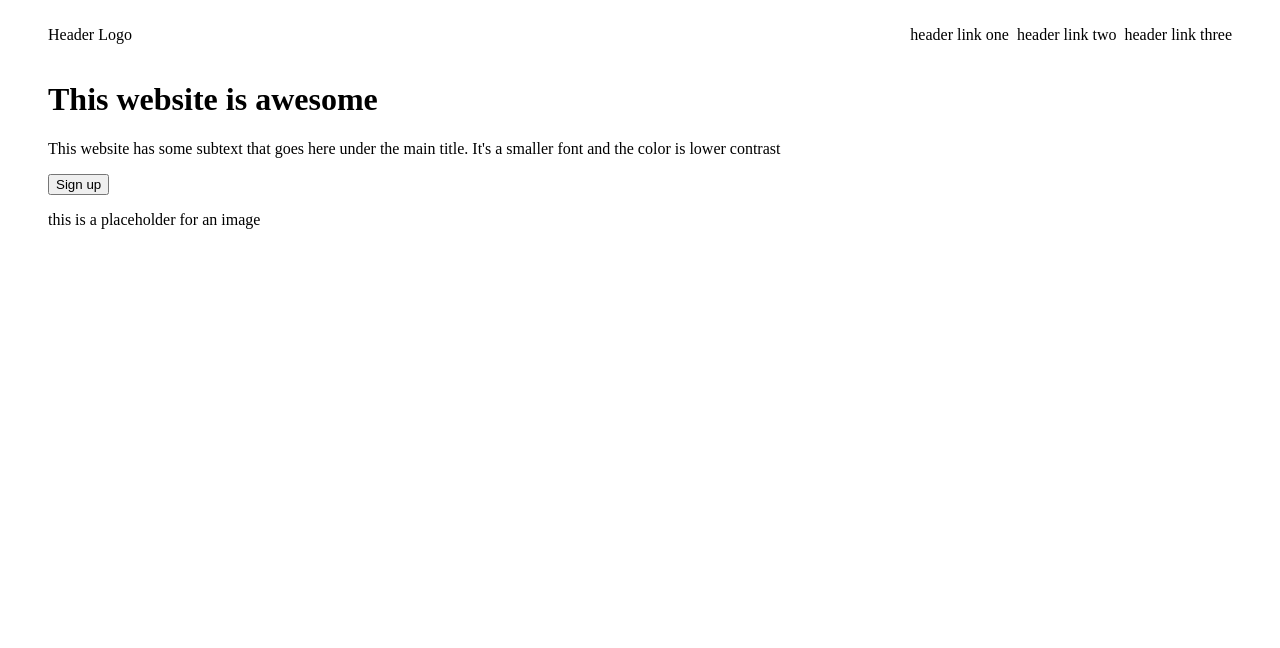
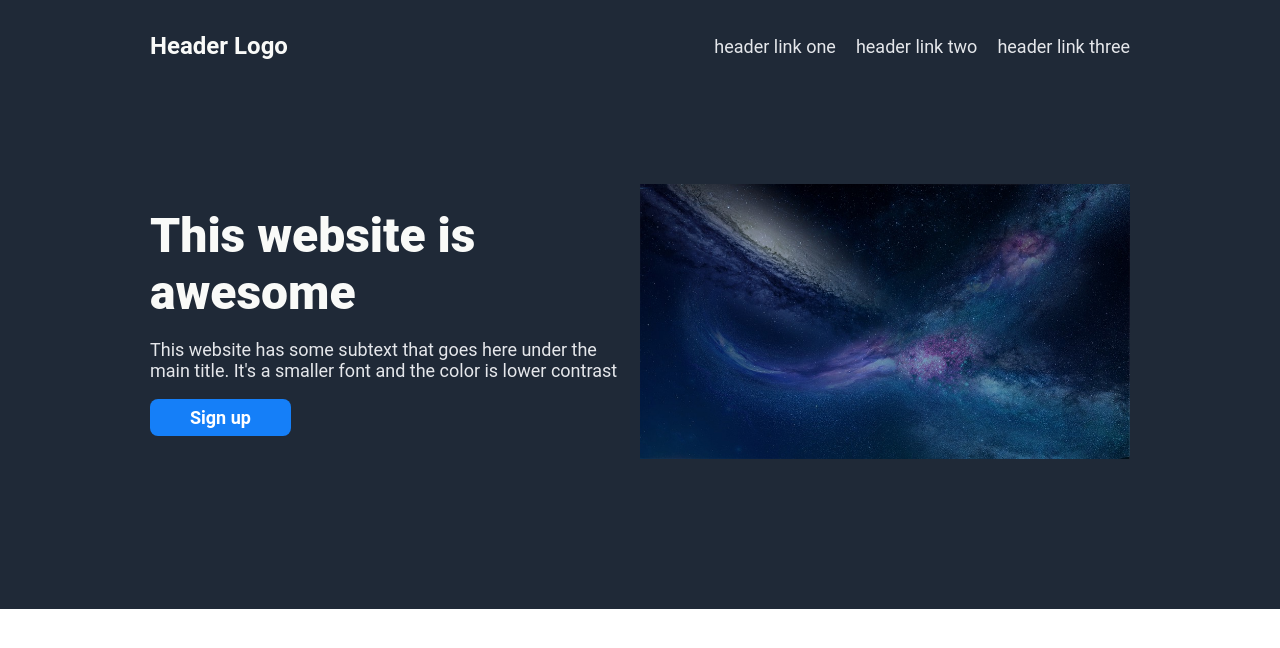
Before and after one commit to T-Khoury/Project-LandingPage, a plain HTML site: page index.html in a window 1280 px wide. Drawn offline with Linux system fonts and the light colour scheme.

Commit message:
Rename main section to hero and add styling

```diff
--- a/index.html
+++ b/index.html
@@ -8,9 +8,9 @@
     <title>Landing Page</title>
 </head>
 <body>
-    <div class="main">
+    <div class="hero">
         <div class="header">
-            <p>Header Logo</p>
+            <p class="logo">Header Logo</p>
             <ul>
                 <li><a href="index.html"></a>header link one</li>
                 <li><a href="index.html"></a>header link two</li>
@@ -23,9 +23,7 @@
                 <p>This website has some subtext that goes here under the main title.  It's a smaller font and the color is lower contrast</p>
                 <button>Sign up</button>
             </div>
-            <div class="image-placeholder">
-                <p>this is a placeholder for an image</p>
-            </div>
+            <img src="nebula.jpg" alt="Nebula">
         </div>
     </div>
 
--- a/styles.css
+++ b/styles.css
@@ -1,11 +1,66 @@
-.main {
-    margin: 10px 40px 20px 40px;
+.hero {
+    padding: 8px 150px 150px 150px;
+    display: flex;
+    flex-direction: column;
+    background-color: #1F2937;
+    margin: 0;
 }
 
 .header {
     display: flex;
     justify-content: space-between;
     align-items: center;
+    margin-bottom: 100px;
+}
+
+.content {
+    display: flex;
+    justify-content: space-between;
+    max-height: 300px;
+}
+
+.text {
+    display: flex;
+    flex-direction: column;
+    justify-content: center;
+    margin-right: 20px;
+
+
+}
+
+.text p {
+    font-family: "Roboto", sans-serif;
+    font-size: 18px;
+    color: #E5E7EB;
+
+}
+
+.header li {
+    font-family: "Roboto", sans-serif;
+    font-size: 18px;
+    color: #E5E7EB;
+
+
+}
+
+.header .logo {
+    font-family: "Roboto", sans-serif;
+    font-size: 24px;
+    color: #F9FAF8;
+    font-weight: bold;
+}
+
+body {
+    margin: 0;
+}
+
+h1 {
+    font-size: 48px;
+    font-weight: 910;
+    color: #F9FAF8;
+    font-family: "Roboto", sans-serif;
+    margin: 0;
+    padding: 0;
 }
 
 ul {
@@ -14,5 +69,29 @@ ul {
     padding: 0;
     display: flex;
     flex-direction: row;
-    gap: 8px;
+    gap: 20px;
 }
+
+img {
+    width: 50%;
+
+
+
+
+
+
+}
+
+button {
+    font-family: "Roboto", sans-serif;
+    align-self: flex-start;
+    background-color: rgb(21, 127, 248);
+    color: white;
+    text-align: center;
+    padding: 8px 40px;
+    border: none;
+    border-radius: 8px;
+    font-size: 18px;
+    font-weight: bold;
+
+}
```
Also changed, not shown: nebula.jpg (added).
